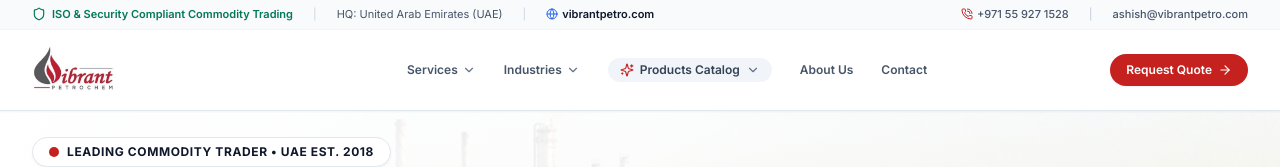
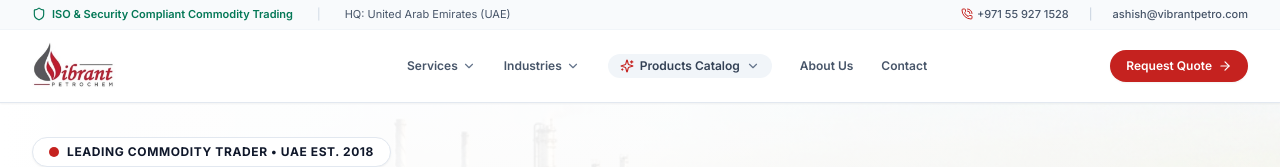
Before and after one commit to BARAD-IDRISH/vibrant-petrochem, a Next.js app: page / in a window 1280 px wide. Shown: the top 167 px of the page. Built offline with nearby package versions, Linux system fonts and the light colour scheme.

Commit message:
Set official Vibrant Petrochem logo as site icon, favicon, and URL bar icon

```diff
--- a/app/layout.tsx
+++ b/app/layout.tsx
@@ -61,6 +61,14 @@ export const metadata: Metadata = {
     index: true,
     follow: true,
   },
+  icons: {
+    icon: [
+      { url: '/logo.jpg', type: 'image/jpeg' },
+      { url: '/icon.jpg', type: 'image/jpeg' },
+    ],
+    shortcut: '/logo.jpg',
+    apple: '/logo.jpg',
+  },
 };
 
 export default function RootLayout({
--- a/components/Navbar.tsx
+++ b/components/Navbar.tsx
@@ -5,7 +5,7 @@ import Link from 'next/link';
 import Image from 'next/image';
 import { usePathname } from 'next/navigation';
 import { COMPANY_INFO, PRODUCTS, CATEGORY_INFO, COMPANY_SERVICES, COMPANY_INDUSTRIES } from '@/lib/data';
-import { Menu, X, ArrowRight, Shield, PhoneCall, ChevronDown, Sparkles, Flame, Droplets, FlaskConical, Boxes, ArrowUpRight, ShieldCheck, Database, Truck, Wrench, Ship, Plane, Car, Zap, Building2, Globe } from 'lucide-react';
+import { Menu, X, ArrowRight, Shield, PhoneCall, ChevronDown, Sparkles, Flame, Droplets, FlaskConical, Boxes, ArrowUpRight, ShieldCheck, Database, Truck, Wrench, Ship, Plane, Car, Zap, Building2 } from 'lucide-react';
 
 interface NavbarProps {
   onOpenQuoteModal?: (productName?: string) => void;
@@ -89,23 +89,13 @@ export const Navbar: React.FC<NavbarProps> = () => {
       <div className="bg-slate-50 border-b border-slate-100 py-1.5 hidden md:block">
         <div className="max-w-7xl mx-auto px-4 sm:px-6 lg:px-8">
           <div className="flex items-center justify-between text-[11px] text-slate-500">
-            <div className="flex items-center space-x-5">
+            <div className="flex items-center space-x-6">
               <span className="flex items-center space-x-1.5 text-emerald-700 font-semibold">
                 <Shield className="w-3.5 h-3.5" />
                 <span>ISO & Security Compliant Commodity Trading</span>
               </span>
               <span className="text-slate-300">|</span>
               <span className="text-slate-600">HQ: {COMPANY_INFO.headquarters}</span>
-              <span className="text-slate-300">|</span>
-              <a
-                href="https://vibrantpetro.com/"
-                target="_blank"
-                rel="noopener noreferrer"
-                className="hover:text-[#C5221F] transition-colors flex items-center space-x-1 font-semibold text-[#0F172A]"
-              >
-                <Globe className="w-3 h-3 text-[#2563EB]" />
-                <span>vibrantpetro.com</span>
-              </a>
             </div>
 
             <div className="flex items-center space-x-5 text-slate-600 font-medium">
@@ -132,14 +122,13 @@ export const Navbar: React.FC<NavbarProps> = () => {
       <div className="max-w-7xl mx-auto px-4 sm:px-6 lg:px-8 py-3">
         <div className="flex items-center justify-between">
           {/* Logo */}
-          <Link href="/" className="flex items-center space-x-3 group shrink-0 py-1">
-            <div className="relative h-11 w-44 sm:h-12 sm:w-48 group-hover:opacity-95 transition-opacity duration-200">
+          <Link href="/" className="flex items-center space-x-3 group">
+            <div className="relative h-12 w-48 group-hover:scale-105 transition-transform duration-300">
               <Image
                 src="/logo.jpg"
                 alt="Vibrant Petrochem Logo"
-                width={200}
-                height={50}
-                className="h-full w-auto object-contain object-left"
+                fill
+                className="object-contain object-left"
                 priority
               />
             </div>
```
Also changed, not shown: app/icon.jpg (added), 1 other file (tests, documents, lock files or other folders).
